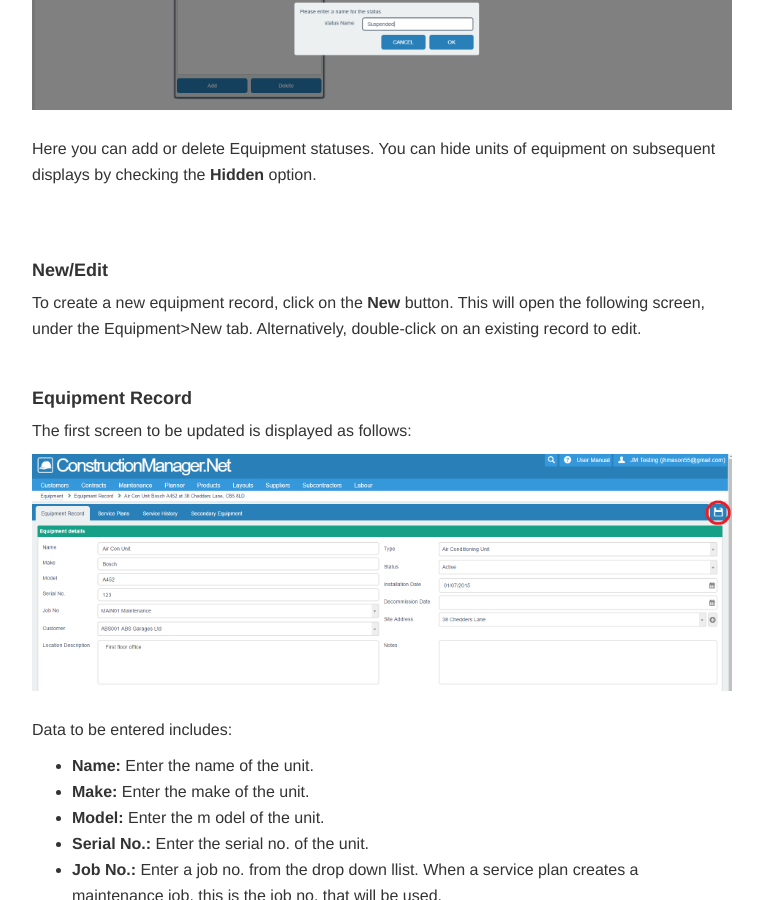
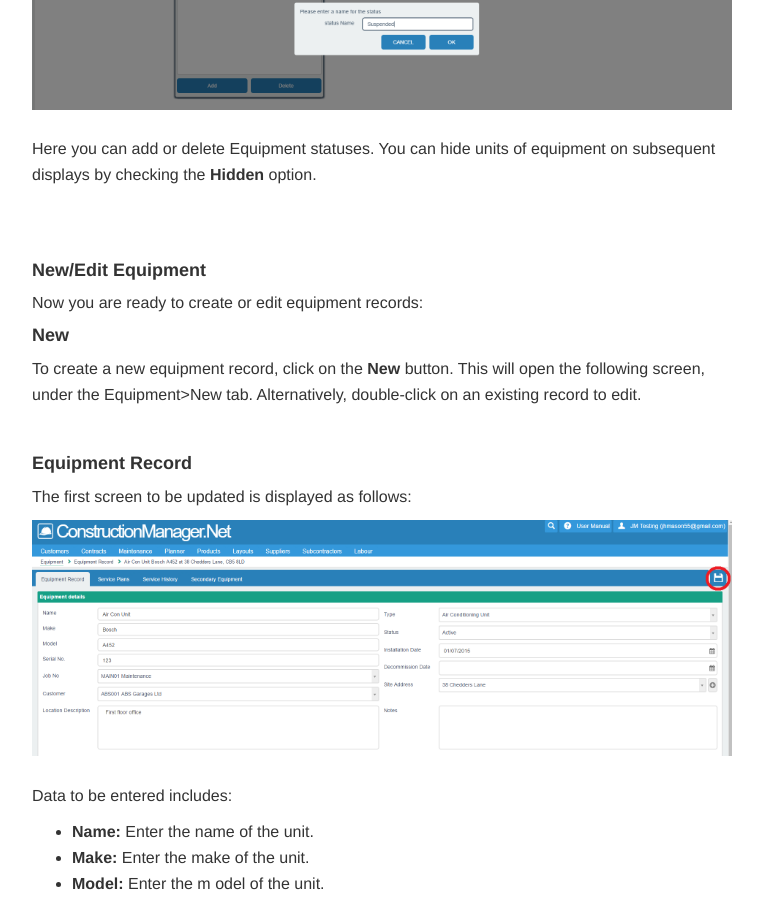
Before and after one commit to JNCSolutions/ConstructionManagerDocs, a Jekyll site: the page built from maintenance.html, in a window 1280 px wide and 900 px high, scrolled down 18387 px. Shown: the whole window, without its empty margins (258-1021 px from the left). Built offline with Jekyll 4.4.1, drawn with Linux system fonts in a browser that asks for light colours.

Commit message:
Update maintenance.html

```diff
--- a/maintenance.html
+++ b/maintenance.html
@@ -427,7 +427,9 @@ title: Maintenance
           You can hide units of equipment on subsequent displays by checking the <b>Hidden</b> option. </p>
       <br> <br>
 
-      <h4 id="equipment-new-edit"><b>New/Edit</b></h4>
+      <h4 id="equipment-new-edit"><b>New/Edit Equipment</b></h4>
+      <p>Now you are ready to create or edit equipment records: </p>
+      <h4 id="equipment-record-new"><b>New</b></h4>
       <p>To create a new equipment record, click on the <b>New</b> button.
           This will open the following screen, under the Equipment>New tab.
           Alternatively, double-click on an existing record to edit.</p>
@@ -455,6 +457,8 @@ title: Maintenance
       </ul>
       <p><b>N.B.</b> Don't forget to save your data - click on the button circled in red, top right.</p>
       <br>
+
+
       <h4 id="equipment-record-service-plans"><b>Service Plans</b></h4>
       <p>The next screen to be updated is displayed as follows:</p>
       <img src="img/Maintenance_Equipment_03.PNG" style="width: 100%;">
```
